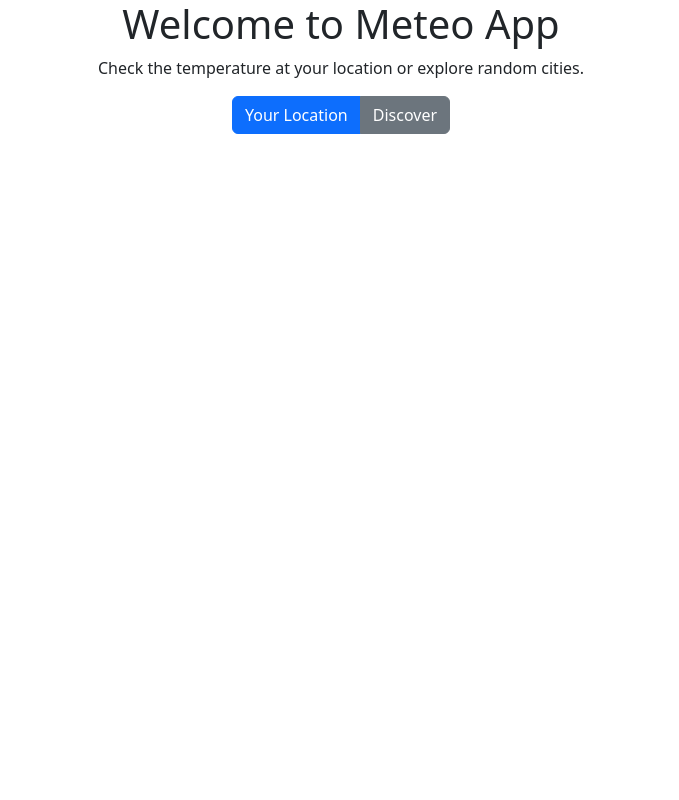
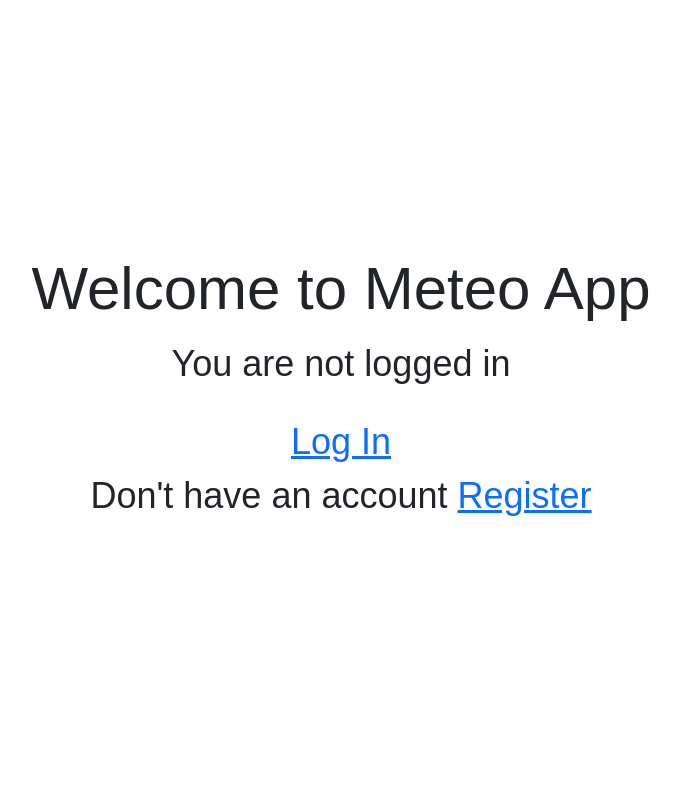
Before and after one commit to IsmailAnjri/meteoApp, a Django app: page / in a window 1280 px wide. Shown: the whole page, without its empty margins (299-978 px from the left). Run offline with Django 5.2, Linux system fonts and the light colour scheme.

Commit message:
Adding User authentication and authorization.

```diff
--- a/meteo/models.py
+++ b/meteo/models.py
@@ -1,4 +1,5 @@
 from django.db import models
+from django.contrib.auth.models import User
 
 
 class Worldcities(models.Model):
--- a/meteo/urls.py
+++ b/meteo/urls.py
@@ -1,9 +1,23 @@
+from django.conf.urls.static import static
 from django.urls import path
+from meteo import views
 
-from meteo import views
+from django.contrib import admin  # Django admin module
+from authentication.views import *  # Import views from the authentication app
+from django.conf import settings   # Application settings
+from django.contrib.staticfiles.urls import staticfiles_urlpatterns  # Static files serving
 
 urlpatterns = [
     path("", views.home, name="home"),
+    path('login/', views.login_page, name='login_page'),    # Login page
+    path('register/', views.register_page, name='register'),  # Registration page
     path("meteo/", views.temp_here, name="temp_here"),
     path("meteo/discover", views.temp_somewhere, name="temp_somewhere")
 ]
+
+# Serve media files if DEBUG is True (development mode)
+if settings.DEBUG:
+    urlpatterns += static(settings.MEDIA_URL, document_root=settings.MEDIA_ROOT)
+
+# Serve static files using staticfiles_urlpatterns
+urlpatterns += staticfiles_urlpatterns()
--- a/meteo/views.py
+++ b/meteo/views.py
@@ -5,12 +5,81 @@ import requests
 from django.http import HttpResponse
 from django.template import loader
 from meteo.models import Worldcities
+from django.shortcuts import render, redirect
+from django.contrib import messages
+from django.contrib.auth import authenticate, login
+from django.contrib.auth.decorators import login_required
+from django.contrib.auth.models import User
+from .models import *
 
 
 # Create your views here.
 def home(request):
     template = loader.get_template('index.html')
     return HttpResponse(template.render({}, request))
+
+
+def login_page(request):
+    # Check if the HTTP request method is POST (form submission)
+    if request.method == "POST":
+        username = request.POST.get('username')
+        password = request.POST.get('password')
+
+        # Check if a user with the provided username exists
+        if not User.objects.filter(username=username).exists():
+            # Display an error message if the username does not exist
+            messages.error(request, 'Invalid Username')
+            return redirect('/login/')
+
+        # Authenticate the user with the provided username and password
+        user = authenticate(username=username, password=password)
+
+        if user is None:
+            # Display an error message if authentication fails (invalid password)
+            messages.error(request, "Invalid Password")
+            return redirect('/login/')
+        else:
+            # Log in the user and redirect to the home page upon successful login
+            login(request, user)
+            return redirect('/')
+
+    # Render the login page template (GET request)
+    return render(request, 'login_page.html')
+
+
+def register_page(request):
+    # Check if the HTTP request method is POST (form submission)
+    if request.method == 'POST':
+        first_name = request.POST.get('first_name')
+        last_name = request.POST.get('last_name')
+        username = request.POST.get('username')
+        password = request.POST.get('password')
+
+        # Check if a user with the provided username already exists
+        user = User.objects.filter(username=username)
+
+        if user.exists():
+            # Display an information message if the username is taken
+            messages.info(request, "Username already taken!")
+            return redirect('/register/')
+
+        # Create a new User object with the provided information
+        user = User.objects.create_user(
+            first_name=first_name,
+            last_name=last_name,
+            username=username
+        )
+
+        # Set the user's password and save the user object
+        user.set_password(password)
+        user.save()
+
+        # Display an information message indicating successful account creation
+        messages.info(request, 'Account created Successfully! Please <a href="/login/">click here</a> to login.')
+        return redirect('/register/')
+
+    # Render the registration page template (GET request)
+    return render(request, 'register.html')
 
 def temp_somewhere(request):
     random_item = Worldcities.objects.all().order_by('?').first()
--- a/templates/index.html
+++ b/templates/index.html
@@ -3,17 +3,44 @@
 <head>
     <meta charset="UTF-8">
     <meta name="viewport" content="width=device-width, initial-scale=1">
-    <title>Home</title>
+    <title>{% block title %}Meteo App{% endblock %}</title>
     <link href="https://cdn.jsdelivr.net/npm/bootstrap@5.3.0-alpha1/dist/css/bootstrap.min.css" rel="stylesheet">
+    <style>
+        body, html {
+            height: 100%;
+            margin: 0;
+            display: flex;
+            justify-content: center;
+            align-items: center;
+            font-size: 1.5rem;
+            font-family: Arial, sans-serif;
+        }
+        .container {
+            text-align: center;
+        }
+    </style>
 </head>
 <body>
 <div class="container text-center">
     <h1>Welcome to Meteo App</h1>
+    {% block content %}
+        {% if user.is_authenticated %}
+            <form action="{% url 'logout' %}" method="post">
+                {% csrf_token %}
+                <button type="submit">Log Out</button>
+            </form>
+        <h2> Hi {{ user.username }}! </h2>
     <p>Check the temperature at your location or explore random cities.</p>
     <div class="btn-group" role="group">
         <button type="button" class="btn btn-primary" onclick="location.href='/meteo/'">Your Location</button>
-        <button type="button" class="btn btn-secondary" onclick="location.href='/meteo/discover'">Discover</button>
+        <button type="button" class="btn btn-secondary" onclick="location.href='/meteo/discover'">Explore Another Location</button>
     </div>
+        {% else %}
+            <p>You are not logged in</p>
+            <a href="{% url 'login_page' %}">Log In</a>
+            <p>Don't have an account <a href="/register/">Register</a> </p>
+        {% endif %}
+    {% endblock %}
 </div>
 <script src="https://cdn.jsdelivr.net/npm/bootstrap@5.3.0-alpha1/dist/js/bootstrap.bundle.min.js"></script>
 </body>
--- a/weatherApp/urls.py
+++ b/weatherApp/urls.py
@@ -14,10 +14,13 @@ Including another URLconf
     1. Import the include() function: from django.urls import include, path
     2. Add a URL to urlpatterns:  path('blog/', include('blog.urls'))
 """
-# from django.contrib import admin
+from django.contrib import admin
 from django.urls import path, include
+from django.views.generic.base import TemplateView
 
 urlpatterns = [
-    #    path('admin/', admin.site.urls),
+    path('admin/', admin.site.urls),
+    path("accounts/", include("django.contrib.auth.urls")),  # new
+    path("", TemplateView.as_view(template_name="index.html"), name="index"),
     path("", include("meteo.urls")),
 ]
```
Also changed, not shown: templates/meteo.html (+26 -4 lines), weatherApp/settings.py (+13 -4 lines), db.sqlite3.
